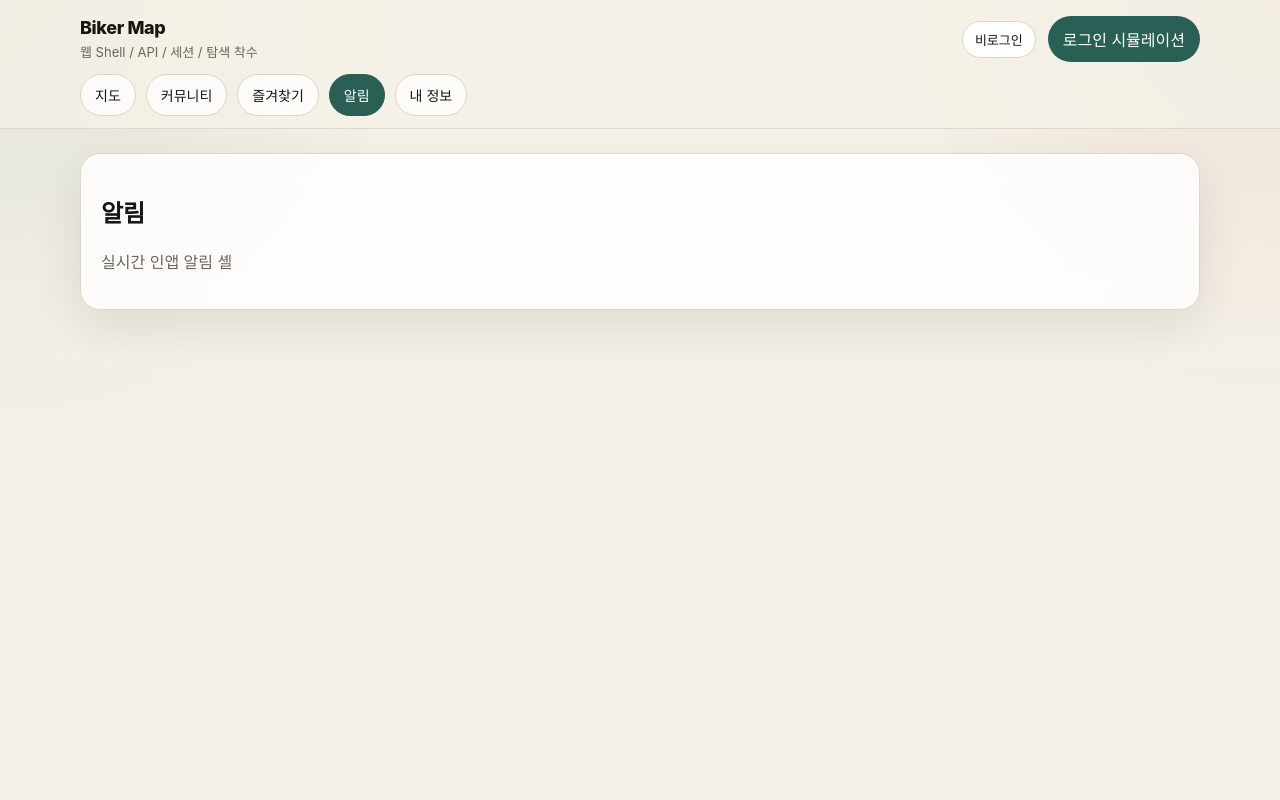
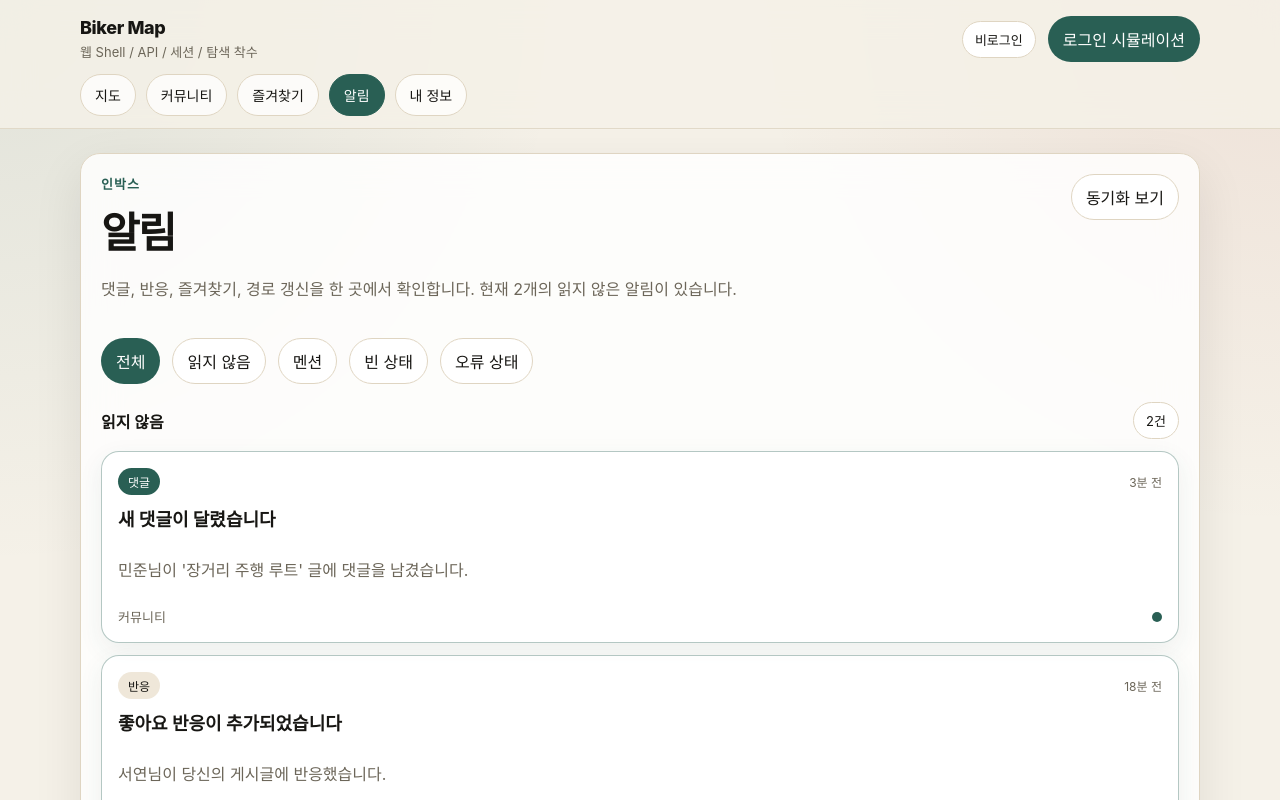
Before and after one commit to grimza99/biker-map, a Next.js app in the folder web/: page /notifications in a window 1280 px wide. Shown: the top 800 px of the page. Built offline with nearby package versions, Linux system fonts and the light colour scheme.

Commit message:
feat(web): add notification inbox vertical slice

```diff
--- a/web/app/notifications/page.tsx
+++ b/web/app/notifications/page.tsx
@@ -1,8 +1,212 @@
-export default function NotificationsPage() {
+import Link from "next/link";
+
+import { EmptyState, ErrorState, LoadingState } from "@shared/ui";
+import type { InboxNotification } from "@entities/notification";
+
+type NotificationsView = "all" | "unread" | "mentions" | "empty" | "error" | "loading";
+
+const notifications: InboxNotification[] = [
+  {
+    id: "n-001",
+    kind: "comment",
+    title: "새 댓글이 달렸습니다",
+    message: "민준님이 '장거리 주행 루트' 글에 댓글을 남겼습니다.",
+    timeLabel: "3분 전",
+    unread: true,
+    area: "커뮤니티"
+  },
+  {
+    id: "n-002",
+    kind: "reaction",
+    title: "좋아요 반응이 추가되었습니다",
+    message: "서연님이 당신의 게시글에 반응했습니다.",
+    timeLabel: "18분 전",
+    unread: true,
+    area: "커뮤니티"
+  },
+  {
+    id: "n-003",
+    kind: "favorite",
+    title: "즐겨찾기한 장소가 업데이트되었습니다",
+    message: "북악 스카이웨이 주변 카페 정보가 새로 반영되었습니다.",
+    timeLabel: "1시간 전",
+    unread: false,
+    area: "지도"
+  },
+  {
+    id: "n-004",
+    kind: "route",
+    title: "추천 경로가 갱신되었습니다",
+    message: "비오는 날 우회 경로가 오늘의 추천으로 등록되었습니다.",
+    timeLabel: "오늘",
+    unread: false,
+    area: "경로"
+  }
+];
+
+const filterTabs: Array<{ key: NotificationsView; label: string }> = [
+  { key: "all", label: "전체" },
+  { key: "unread", label: "읽지 않음" },
+  { key: "mentions", label: "멘션" }
+];
+
+const kindMeta: Record<
+  InboxNotification["kind"],
+  { badge: string; tone: "accent" | "neutral" | "danger" }
+> = {
+  comment: { badge: "댓글", tone: "accent" },
+  reaction: { badge: "반응", tone: "neutral" },
+  favorite: { badge: "즐겨찾기", tone: "neutral" },
+  route: { badge: "경로", tone: "accent" },
+  system: { badge: "시스템", tone: "danger" }
+};
+
+const toneClass: Record<"accent" | "neutral" | "danger", string> = {
+  accent: "notification-badge",
+  neutral: "notification-badge notification-badge-neutral",
+  danger: "notification-badge notification-badge-danger"
+};
+
+export default async function NotificationsPage({
+  searchParams
+}: {
+  searchParams?: Promise<{ view?: string }>;
+}) {
+  const params = (await searchParams) ?? {};
+  const view = normalizeView(params.view);
+
+  if (view === "loading") {
+    return <LoadingState label="알림 동기화" />;
+  }
+
+  if (view === "error") {
+    return (
+      <ErrorState
+        title="알림을 불러오지 못했습니다"
+        message="잠시 후 다시 시도하거나 네트워크 상태를 확인하세요."
+      />
+    );
+  }
+
+  const viewItems = getFilteredNotifications(view, notifications);
+
+  if (view === "empty" || viewItems.length === 0) {
+    return (
+      <EmptyState
+        title="새 알림이 없습니다"
+        message="좋아요, 댓글, 즐겨찾기 업데이트가 들어오면 여기서 확인할 수 있습니다."
+      />
+    );
+  }
+
+  const unreadCount = notifications.filter((item) => item.unread).length;
+
   return (
     <section className="page-card">
-      <h1>알림</h1>
-      <p className="muted">실시간 인앱 알림 셸</p>
+      <div className="notifications-hero">
+        <div>
+          <p className="eyebrow">인박스</p>
+          <h1>알림</h1>
+          <p className="muted">
+            댓글, 반응, 즐겨찾기, 경로 갱신을 한 곳에서 확인합니다. 현재 {unreadCount}개의 읽지 않은 알림이
+            있습니다.
+          </p>
+        </div>
+
+        <Link href="/notifications?view=loading" className="ghost-button">
+          동기화 보기
+        </Link>
+      </div>
+
+      <div className="hero-links" aria-label="알림 필터">
+        {filterTabs.map((tab) => (
+          <Link
+            key={tab.key}
+            href={`/notifications?view=${tab.key}`}
+            className={view === tab.key ? "primary-button" : "ghost-button"}>
+            {tab.label}
+          </Link>
+        ))}
+        <Link href="/notifications?view=empty" className="ghost-button">
+          빈 상태
+        </Link>
+        <Link href="/notifications?view=error" className="ghost-button">
+          오류 상태
+        </Link>
+      </div>
+
+      <div className="notifications-list">
+        {groupNotifications(viewItems).map(([heading, items]) => (
+          <section key={heading} className="notification-group">
+            <div className="notification-group-header">
+              <h2>{heading}</h2>
+              <span className="session-pill">{items.length}건</span>
+            </div>
+
+            <div className="notification-stack">
+              {items.map((item) => {
+                const meta = kindMeta[item.kind];
+
+                return (
+                  <article
+                    key={item.id}
+                    className={item.unread ? "notification-card notification-card-unread" : "notification-card"}>
+                    <div className="notification-card-top">
+                      <span className={`${toneClass[meta.tone]}`}>{meta.badge}</span>
+                      <span className="notification-time">{item.timeLabel}</span>
+                    </div>
+
+                    <h3>{item.title}</h3>
+                    <p className="muted">{item.message}</p>
+
+                    <div className="notification-card-bottom">
+                      <span className="notification-area">{item.area}</span>
+                      {item.unread ? <span className="notification-dot" aria-label="읽지 않음" /> : null}
+                    </div>
+                  </article>
+                );
+              })}
+            </div>
+          </section>
+        ))}
+      </div>
     </section>
   );
 }
+
+function normalizeView(view?: string): NotificationsView {
+  if (
+    view === "all" ||
+    view === "unread" ||
+    view === "mentions" ||
+    view === "empty" ||
+    view === "error" ||
+    view === "loading"
+  ) {
+    return view;
+  }
+
+  return "all";
+}
+
+function getFilteredNotifications(view: NotificationsView, items: InboxNotification[]) {
+  if (view === "unread") {
+    return items.filter((item) => item.unread);
+  }
+
+  if (view === "mentions") {
+    return items.filter((item) => item.kind === "comment" || item.kind === "reaction");
+  }
+
+  return items;
+}
+
+function groupNotifications(items: InboxNotification[]) {
+  const unread = items.filter((item) => item.unread);
+  const read = items.filter((item) => !item.unread);
+
+  return [
+    ["읽지 않음", unread],
+    ["읽은 알림", read]
+  ].filter(([, groupItems]) => groupItems.length > 0) as Array<[string, InboxNotification[]]>;
+}
--- a/web/entities/index.ts
+++ b/web/entities/index.ts
@@ -1 +1,2 @@
 export * from "./session";
+export * from "./notification";
--- /dev/null
+++ b/web/entities/notification/index.ts
@@ -0,0 +1 @@
+export type { InboxNotification, NotificationKind } from "./model";
--- a/web/shared/styles/globals.css
+++ b/web/shared/styles/globals.css
@@ -189,3 +189,119 @@ main { width: min(1120px, calc(100% - 32px)); margin: 0 auto; }
   margin-top: 22px;
   flex-wrap: wrap;
 }
+
+.notifications-hero {
+  display: flex;
+  align-items: flex-start;
+  justify-content: space-between;
+  gap: 16px;
+  flex-wrap: wrap;
+  margin-bottom: 18px;
+}
+
+.notifications-hero h1 {
+  margin: 6px 0 10px;
+  font-size: clamp(28px, 4vw, 42px);
+  letter-spacing: -0.04em;
+}
+
+.notifications-list {
+  display: grid;
+  gap: 18px;
+  margin-top: 18px;
+}
+
+.notification-group {
+  display: grid;
+  gap: 12px;
+}
+
+.notification-group-header {
+  display: flex;
+  align-items: center;
+  justify-content: space-between;
+  gap: 12px;
+}
+
+.notification-group-header h2 {
+  margin: 0;
+  font-size: 16px;
+}
+
+.notification-stack {
+  display: grid;
+  gap: 12px;
+}
+
+.notification-card {
+  border: 1px solid var(--border);
+  border-radius: 18px;
+  background: rgba(255, 255, 255, 0.9);
+  padding: 16px;
+  display: grid;
+  gap: 10px;
+}
+
+.notification-card-unread {
+  border-color: rgba(41, 95, 84, 0.35);
+  box-shadow: 0 8px 24px rgba(41, 95, 84, 0.08);
+}
+
+.notification-card h3 {
+  margin: 0;
+  font-size: 18px;
+}
+
+.notification-card-top,
+.notification-card-bottom {
+  display: flex;
+  align-items: center;
+  justify-content: space-between;
+  gap: 12px;
+}
+
+.notification-badge {
+  display: inline-flex;
+  align-items: center;
+  border-radius: 999px;
+  background: var(--accent);
+  color: white;
+  font-size: 12px;
+  padding: 5px 10px;
+}
+
+.notification-badge-neutral {
+  background: var(--panel-soft);
+  color: var(--text);
+}
+
+.notification-badge-danger {
+  background: var(--danger);
+  color: white;
+}
+
+.notification-time {
+  font-size: 12px;
+  color: var(--muted);
+}
+
+.notification-area {
+  color: var(--muted);
+  font-size: 13px;
+}
+
+.notification-dot {
+  width: 10px;
+  height: 10px;
+  border-radius: 999px;
+  background: var(--accent);
+}
+
+@media (max-width: 720px) {
+  .notification-group-header,
+  .notification-card-top,
+  .notification-card-bottom,
+  .notifications-hero {
+    align-items: flex-start;
+  }
+}
```
Also changed, not shown: web/entities/notification/model.ts (added, +11 -0 lines).
